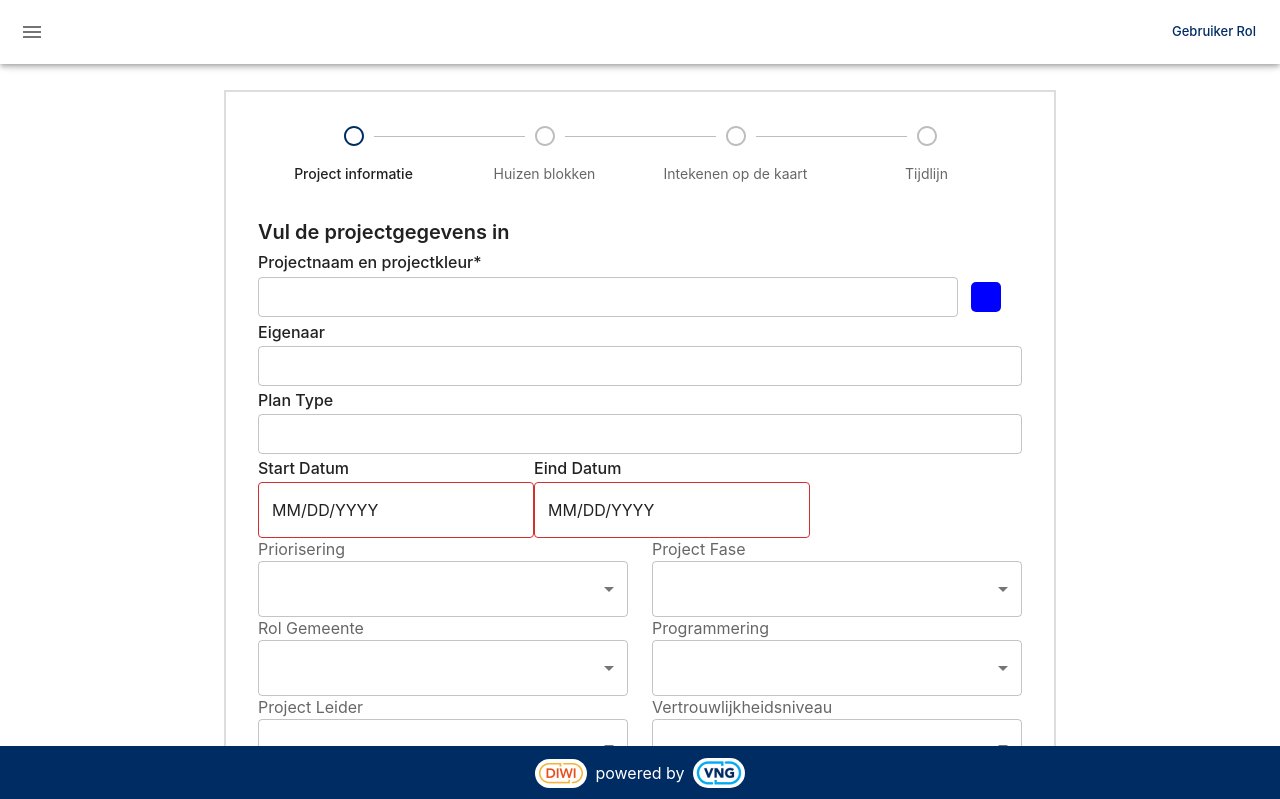
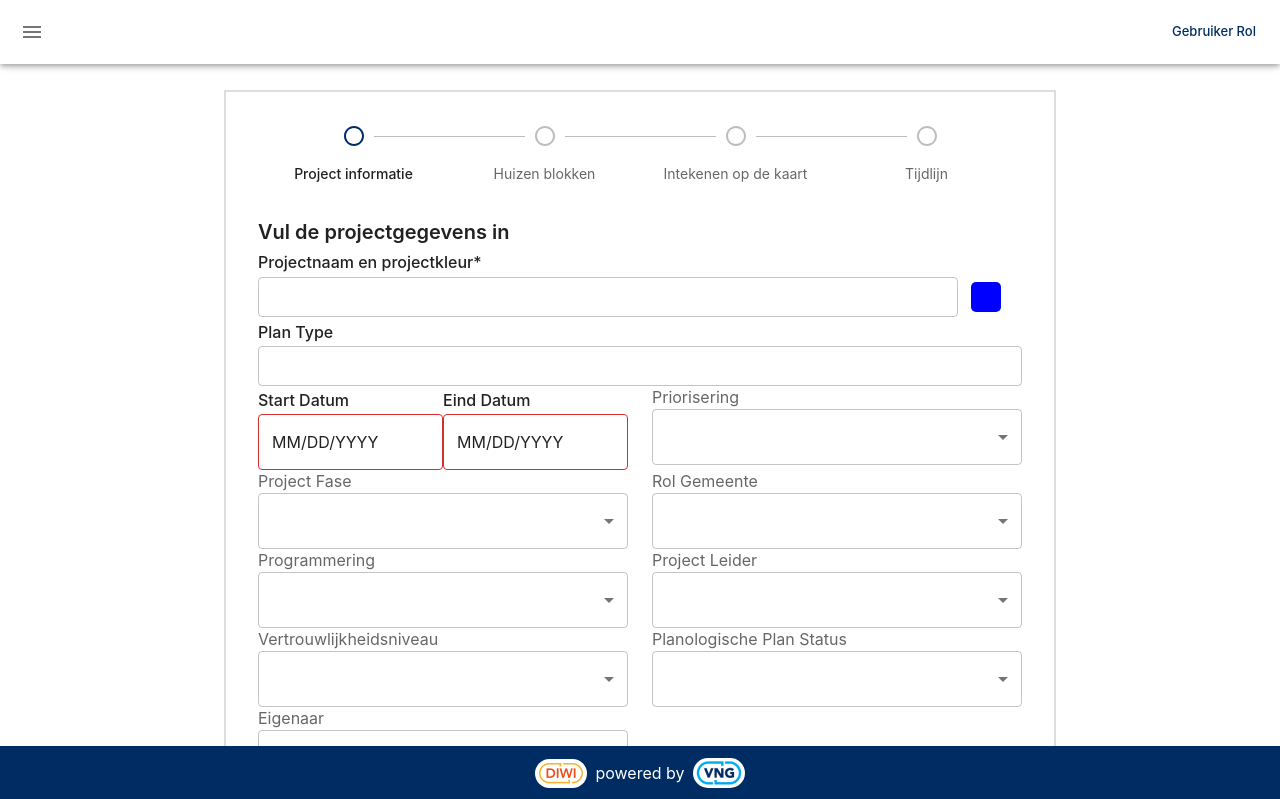
Before and after one commit to VNG-Realisatie/DIWI, a React (Create React App) app in the folder frontend/: page /project/create in a window 1280 px wide. Shown: the top 799 px of the page. Built offline with nearby package versions, Linux system fonts and the light colour scheme.

Commit message:
Now new added project in the projects page

```diff
--- a/frontend/src/App.tsx
+++ b/frontend/src/App.tsx
@@ -79,9 +79,14 @@ function App() {
                         <BrowserRouter>
                             <Routes>
                                 <Route path="/" element={<Layout />}>
-                <Route index element={<ProjectProvider>
+                                    <Route
+                                        index
+                                        element={
+                                            <ProjectProvider>
                                                 <Projects />
-                    </ProjectProvider>} />
+                                            </ProjectProvider>
+                                        }
+                                    />
                                     <Route
                                         path={Paths.projects.path}
                                         element={
@@ -92,7 +97,11 @@ function App() {
                                     />
                                     <Route
                                         path={Paths.projectAdd.path}
-                  element={<CreateProject />}
+                                        element={
+                                            <ProjectProvider>
+                                                <CreateProject />
+                                            </ProjectProvider>
+                                        }
                                     />
                                     <Route
                                         path={Paths.projectDetail.path}
@@ -120,11 +129,21 @@ function App() {
                                     />
                                     <Route
                                         path={Paths.exportExcel.path}
-                  element={<ProjectProvider><ExportProject excelExport /></ProjectProvider>}
+                                        element={
+                                            <ProjectProvider>
+                                                <ExportProject excelExport />
+                                            </ProjectProvider>
+                                        }
                                     />
                                     <Route
                                         path={Paths.exportProvince.path}
-                  element={<ProjectProvider><ExportProject excelExport={false} /></ProjectProvider>}
+                                        element={
+                                            <ProjectProvider>
+                                                <ExportProject
+                                                    excelExport={false}
+                                                />
+                                            </ProjectProvider>
+                                        }
                                     />
                                     <Route
                                         path={Paths.importExcelProjects.path}
--- a/frontend/src/components/ProjectInformationForm.tsx
+++ b/frontend/src/components/ProjectInformationForm.tsx
@@ -16,17 +16,26 @@ import projectFaseList from "../api/json/enums/project_phase.json";
 import planologischePlanStatus from "../api/json/enums/planologische_planstatus.json";
 import vertrouwlijkheidsniveau from "../api/json/enums/confidentiality.json";
 import priorityOption from "../api/json/priorisering.json";
+import eigenaarOption from "../api/json/eigenaar.json";
+import { useEffect } from "react";
 
 export const ProjectInformationForm = (props: any) => {
     //ToDo add props later
     const handleColorChange = (newColor: string) => {
-        console.log("Selected color:", newColor);
-        // You can perform any action with the selected color here
         props.setCreateProjectForm({
             ...props.createProjectForm,
             color: newColor,
         });
     };
+
+    useEffect(()=>{
+        props.setCreateProjectForm({
+            ...props.createProjectForm,
+            id:  Math.floor(Math.random() * 10000),
+        })
+    // eslint-disable-next-line react-hooks/exhaustive-deps
+    },[])
+
     return (
         <Box mt={4}>
             <Typography variant="h6" fontWeight="600">
@@ -63,26 +72,7 @@ export const ProjectInformationForm = (props: any) => {
                     onColorChange={handleColorChange}
                 />
             </Stack>
-            <Typography variant="subtitle1" fontWeight="500">
-                Eigenaar
-            </Typography>
-            <TextField
-                id="eigenaar"
-                size="small"
-                variant="outlined"
-                value={
-                    props.createProjectForm
-                        ? props.createProjectForm.eigenaar
-                        : ""
-                }
-                onChange={(e) =>
-                    props.setCreateProjectForm({
-                        ...props.createProjectForm,
-                        eigenaar: e.target.value,
-                    })
-                }
-                fullWidth
-            />
+
             <Typography variant="subtitle1" fontWeight="500">
                 Plan Type
             </Typography>
@@ -103,6 +93,8 @@ export const ProjectInformationForm = (props: any) => {
                 }
                 fullWidth
             />
+
+            <Stack direction="row" justifyContent="space-between"  flexWrap="wrap">
             <Stack
                 direction="row"
                 justifyContent="flex-start"
@@ -113,6 +105,7 @@ export const ProjectInformationForm = (props: any) => {
                         Start Datum
                     </Typography>
                     <DatePicker
+                    sx={{ width: "185px" }}
                         value={
                             props.createProjectForm
                                 ? props.createProjectForm["start datum"]
@@ -131,6 +124,7 @@ export const ProjectInformationForm = (props: any) => {
                         Eind Datum
                     </Typography>
                     <DatePicker
+                           sx={{ width: "185px" }}
                         value={
                             props.createProjectForm
                                 ? props.createProjectForm["eind datum"]
@@ -145,7 +139,6 @@ export const ProjectInformationForm = (props: any) => {
                     />
                 </Stack>
             </Stack>
-            <Stack direction="row" justifyContent="space-between" flexWrap="wrap">
                 <Stack>
                     <InputLabel id="priority">Priorisering</InputLabel>
                     <Select
@@ -313,6 +306,30 @@ export const ProjectInformationForm = (props: any) => {
                         })}
                     </Select>
                 </Stack>
+                <Stack>
+                    <InputLabel id="leider">Eigenaar</InputLabel>
+                    <Select
+                     sx={{ width: "370px" }}
+                        labelId="leider"
+                        id="eigenaar"
+                        value={
+                            props.createProjectForm
+                                ? props.createProjectForm["eigenaar"]
+                                : ""
+                        }
+                        label="Eigenaar"
+                        onChange={(e) =>
+                            props.setCreateProjectForm({
+                                ...props.createProjectForm,
+                                "eigenaar": e.target.value,
+                            })
+                        }
+                    >
+                        {eigenaarOption.map((lead) => {
+                            return <MenuItem key={lead.ID} value={lead.naam}>{lead.naam}</MenuItem>;
+                        })}
+                    </Select>
+                </Stack>
             </Stack>
         </Box>
     );
--- a/frontend/src/pages/CreateProject.tsx
+++ b/frontend/src/pages/CreateProject.tsx
@@ -1,4 +1,4 @@
-import React, { useState } from "react";
+import React, { useContext, useState } from "react";
 import {
     Stepper,
     Step,
@@ -14,6 +14,10 @@ import { ProjectInformationForm } from "../components/ProjectInformationForm";
 import { BlockHousesForm } from "../components/BlockHousesForm";
 import { SelectFromMapForm } from "../components/SelectFromMapForm";
 import { TimelineForm } from "../components/TimelineForm";
+import useAlert from "../hooks/useAlert";
+import { useNavigate } from "react-router-dom";
+import * as Paths from "../Paths";
+import ProjectContext from "../context/ProjectContext";
 const CustomStepIcon: React.FC<CustomStepIconProps> = ({
     active,
     completed,
@@ -21,7 +25,9 @@ const CustomStepIcon: React.FC<CustomStepIconProps> = ({
     if (completed) {
         return <CheckCircleIcon color="primary" />;
     } else {
-    return <RadioButtonUncheckedIcon color={active ? "primary" : "disabled"} />;
+        return (
+            <RadioButtonUncheckedIcon color={active ? "primary" : "disabled"} />
+        );
     }
 };
 
@@ -40,10 +46,19 @@ export const CreateProject = () => {
     const [createProjectForm, setCreateProjectForm] = useState<any>(null);
     const [createHouseBlockForm, setCreateHouseBlockForm] = useState<any>(null);
     const [activeStep, setActiveStep] = useState<number>(0);
+
+    const { setAlert } = useAlert();
+    const navigate = useNavigate();
+
+    const { setProjects, projects } = useContext(ProjectContext);
     const handleSave = () => {
         //Todo add createendpoint here
-    console.log("Saved");
-    console.log(createHouseBlockForm)
+        setProjects([
+            ...projects,
+            { project: createProjectForm, woningblokken: createHouseBlockForm },
+        ]);
+        setAlert("Project succesvol opgeslagen.", "success");
+        navigate(Paths.projects.path);
     };
 
     const handleNext = () => {
@@ -56,11 +71,13 @@ export const CreateProject = () => {
     console.log(createProjectForm);
     return (
         //Components for wizard steps
-    <Box  mb={7} border="solid 2px #ddd" p={4}>
+        <Box mb={7} border="solid 2px #ddd" p={4}>
             <Stepper activeStep={activeStep} alternativeLabel>
                 {steps.map((label, index) => (
                     <Step key={label}>
-            <StepLabel StepIconComponent={CustomStepIcon}>{label}</StepLabel>
+                        <StepLabel StepIconComponent={CustomStepIcon}>
+                            {label}
+                        </StepLabel>
                     </Step>
                 ))}
             </Stepper>
@@ -91,8 +108,8 @@ export const CreateProject = () => {
             {activeStep === 4 && (
                 <Stack direction="row" justifyContent="center" p={5}>
                     <Typography>
-            De wizard voor het maken van projectformulieren is voltooid. Klik op
-            Opslaan om het proces te voltooien.
+                        De wizard voor het maken van projectformulieren is
+                        voltooid. Klik op Opslaan om het proces te voltooien.
                     </Typography>
                 </Stack>
             )}
@@ -114,7 +131,9 @@ export const CreateProject = () => {
                 <Button
                     variant="contained"
                     onClick={() =>
-            activeStep === steps.length ? handleSave() : handleNext()
+                        activeStep === steps.length
+                            ? handleSave()
+                            : handleNext()
                     } // check last step save function
                 >
                     {activeStep === steps.length ? "Opslaan" : "Volgende"}
```
Lines whose indentation alone changed are shown as unchanged.
